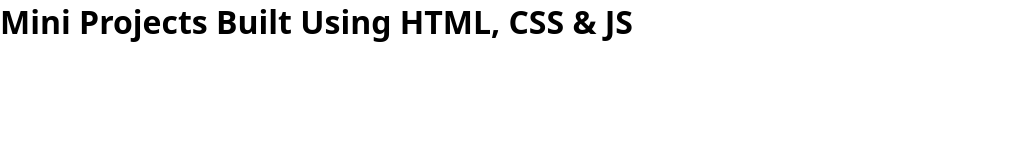
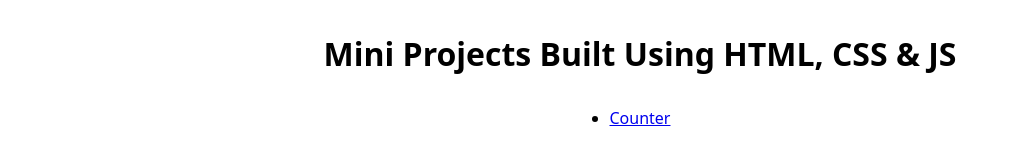
Before and after one commit to JeevanSadalge2020/front-end-mini-projects, a plain HTML site: page index.html in a window 1280 px wide. Shown: the whole page, without its empty margins (0-1016 px from the left). Drawn offline with Linux system fonts and the light colour scheme.

Commit message:
modify home page layout

```diff
--- a/index.html
+++ b/index.html
@@ -10,6 +10,9 @@
 
 <body>
     <h1>Mini projects built using HTML, CSS & JS</h1>
+    <ul>
+        <li><a href="https://jeevansadalge2020.github.io/front-end-mini-projects/counter">Counter</a></li>
+    </ul>
 </body>
 
 </html>
--- a/style.css
+++ b/style.css
@@ -5,10 +5,15 @@
 }
 
 body {
+  padding: 2rem;
   font-family: system-ui, -apple-system, BlinkMacSystemFont, "Segoe UI", Roboto,
     Oxygen, Ubuntu, Cantarell, "Open Sans", "Helvetica Neue", sans-serif;
+  display: flex;
+  flex-direction: column;
+  align-items: center;
 }
 
 h1 {
   text-transform: capitalize;
+  margin-bottom: 2rem;
 }
```
